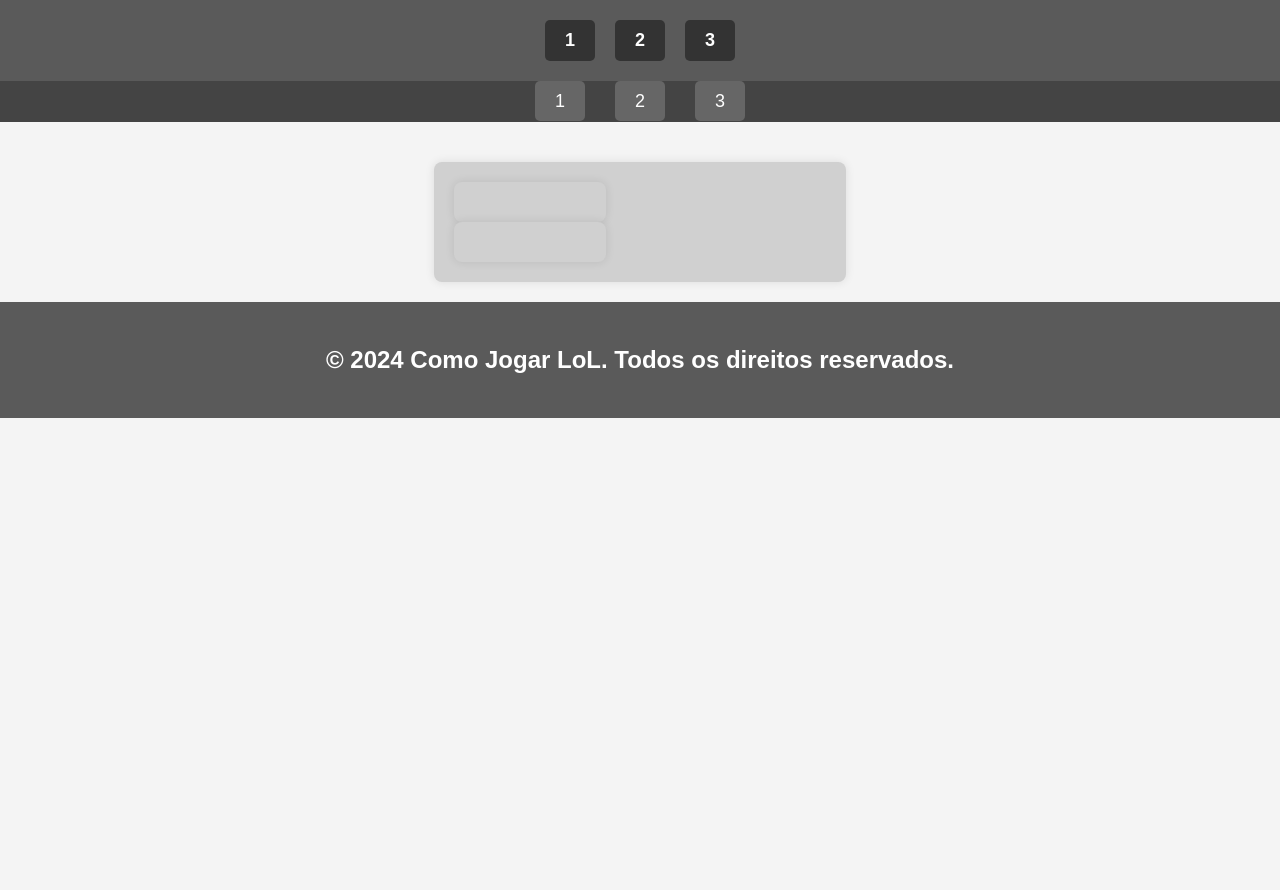
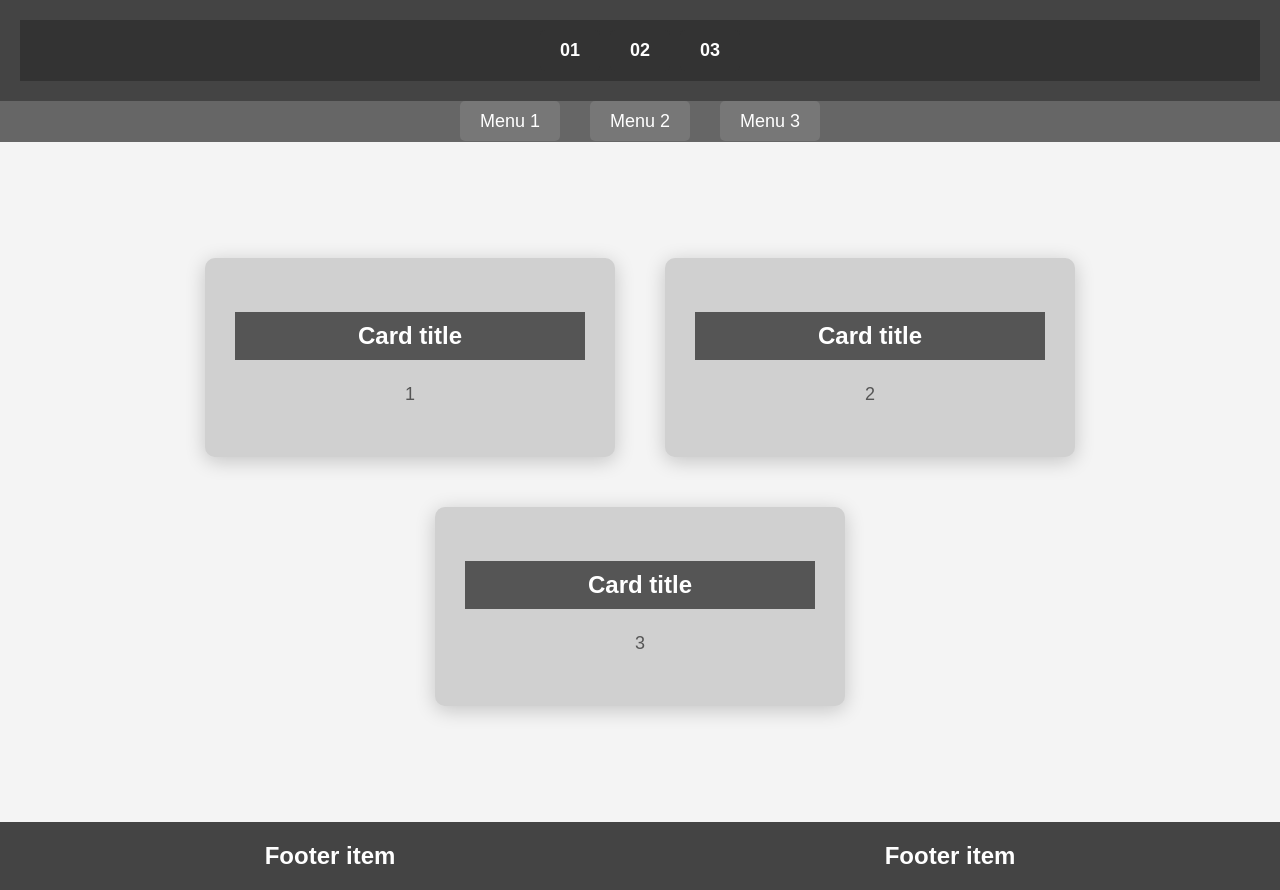
Before and after one commit to Passarin1/Atividade_9, a plain HTML site: page layout2.html in a window 1280 px wide. Before the commit the page ends 800 px from the top, so only its background shows below. Drawn offline with Linux system fonts and the light colour scheme.

Commit message:
Add - Nome

```diff
--- a/css/estilo.css
+++ b/css/estilo.css
@@ -7,7 +7,7 @@ body {
 }
 
 header, footer {
-  background-color: #5a5a5a;
+  background-color: #444; /* Cor mais escura */
   color: white;
   text-align: center;
   padding: 20px;
@@ -20,12 +20,13 @@ header, footer {
   display: flex;
   justify-content: center;
   list-style-type: none;
-  padding: 0;
+  padding: 10px 0; /* Ajuste no padding para deixar espaçado */
   margin: 0;
+  background-color: #333; /* Cor de fundo */
 }
 
 .menu-numeros li {
-  margin: 0 10px;
+  margin: 0 5px; /* Menor espaçamento entre os itens */
 }
 
 .menu-numeros a {
@@ -46,13 +47,15 @@ header, footer {
 
 /* Menu Secundário (abaixo do menu numerado) */
 .menu-secundario {
-  background-color: #444;
+  background-color: #666; /* Ajuste na cor para ser mais clara */
   padding: 10px;
+  display: flex;
+  justify-content: center;
 }
 
 .menu-secundario nav ul {
   display: flex;
-  justify-content: center;
+  justify-content: space-around;
   list-style-type: none;
   padding: 0;
   margin: 0;
@@ -67,7 +70,7 @@ header, footer {
   color: white;
   font-size: 18px;
   padding: 10px 20px;
-  background-color: #666;
+  background-color: #777; /* Fundo mais claro */
   border-radius: 5px;
   transition: background-color 0.3s ease;
 }
@@ -77,49 +80,143 @@ header, footer {
 }
 
 /* Cards Section (Cards Principais) */
+/* Cards Section (Cards Principais) */
 .main-content {
+  display: flex;
+  justify-content: center; /* Centraliza os cards horizontalmente */
+  align-items: center; /* Alinha os cards verticalmente no centro da página */
+  min-height: 80vh; /* Faz a seção ocupar no mínimo 80% da altura da viewport */
   padding: 20px;
 }
 
 .cards {
   display: flex;
-  justify-content: space-around;
-  margin-top: 20px;
+  justify-content: center; /* Centraliza os cards */
+  gap: 50px; /* Espaço entre os cards */
+  max-width: 1200px; /* Largura máxima dos cards para se ajustarem na tela */
+  flex-wrap: wrap; /* Permite que os cards quebrem para a linha de baixo em telas menores */
 }
 
 .card {
   background-color: #d0d0d0;
-  width: 30%;
-  padding: 20px;
-  box-shadow: 0 0 10px rgba(0, 0, 0, 0.1);
-  border-radius: 8px;
-  text-align: center;
+  width: 350px; /* Largura aumentada dos cards */
+  padding: 30px; /* Aumenta o espaço interno dos cards */
+  box-shadow: 0 4px 20px rgba(0, 0, 0, 0.2); /* Sombra mais pronunciada */
+  border-radius: 10px; /* Canto arredondado */
+  text-align: center; /* Alinhar o texto ao centro */
+  transition: transform 0.3s ease; /* Animação para hover */
+}
+
+.card:hover {
+  transform: scale(1.05); /* Efeito de zoom ao passar o mouse */
 }
 
 .card h3 {
-  font-size: 20px;
+  font-size: 24px; /* Aumenta o tamanho do título */
   color: #333;
-  margin-bottom: 10px;
+  margin-bottom: 20px;
+  background-color: #555;
+  padding: 10px;
+  color: white;
 }
 
 .card p {
   color: #555;
-  font-size: 16px;
+  font-size: 18px; /* Aumenta o tamanho do texto */
+  line-height: 1.6; /* Espaçamento entre linhas para facilitar leitura */
 }
 
-/* Footer */z
+/* Footer */
 footer {
   background-color: #444;
   padding: 20px;
   text-align: center;
   color: white;
+  display: flex;
+  justify-content: space-around;
+  align-items: center;
 }
 
-/* Classe adicional usada no menu para layout flexível */
-.caixa {
+body {
+  margin: 0;
+  padding: 0;
+  font-family: Arial, sans-serif;
+  background-color: #f4f4f4;
+}
+
+/* Estilização do Menu Numerado no Header */
+.menu-numeros {
   display: flex;
-  flex-direction: column;
-  justify-content: space-between;
-  align-items: center;
-  flex-wrap: wrap;
+  justify-content: center;
+  list-style-type: none;
+  padding: 10px 0;
+  margin: 0;
+  background-color: #333;
 }
+
+.menu-numeros li {
+  margin: 0 5px;
+}
+
+.menu-numeros a {
+  text-decoration: none;
+  color: white;
+  background-color: #333;
+  padding: 10px 20px;
+  font-size: 18px;
+  font-weight: bold;
+  border-radius: 5px;
+  display: inline-block;
+  transition: background-color 0.3s ease;
+}
+
+.menu-numeros a:hover {
+  background-color: #777;
+}
+
+/* Layout do Conteúdo em Grid */
+.grid-container {
+  display: grid;
+  grid-template-columns: 1fr 2fr 1fr;
+  grid-template-rows: 100px 200px 100px;
+  gap: 10px;
+  padding: 10px;
+}
+
+.cabecalho {
+  grid-column: 1 / 3;
+  grid-row: 1;
+  background-color: #d34d4d;
+  text-align: center;
+  padding: 20px;
+}
+
+.artigo1 {
+  grid-column: 1;
+  grid-row: 2;
+  background-color: #c85fdd;
+  padding: 20px;
+}
+
+.artigo2 {
+  grid-column: 2;
+  grid-row: 2;
+  background-color: #6c8dfa;
+  padding: 20px;
+}
+
+.menu {
+  grid-column: 3;
+  grid-row: 1 / 3;
+  background-color: #a5ff5c;
+  padding: 20px;
+}
+
+.rodape {
+  grid-column: 1 / 4;
+  grid-row: 3;
+  background-color: #ffacac;
+  color: white;
+  text-align: center;
+  padding: 20px;
+}
--- a/layout2.html
+++ b/layout2.html
@@ -1,47 +1,54 @@
 <!DOCTYPE html>
-<html lang="pt-br">
+<html lang="pt-BR">
 <head>
   <meta charset="UTF-8">
   <meta name="viewport" content="width=device-width, initial-scale=1.0">
-    <title></title>
-    <link rel="stylesheet" href="css/estilo.css">
+  <title>Layout de Página</title>
+  <link rel="stylesheet" href="/css/estilo.css">
 </head>
 <body>
+
   <header>
+    <ul class="menu-numeros">
+      <li><a href="/index.html">01</a></li>
+      <li><a href="/layout2.html">02</a></li>
+      <li><a href="/layout3.html">03</a></li>
+    </ul>
+  </header>
+
+  <div class="menu-secundario">
     <nav>
-            <ul class="menu-numeros">
-                <li><a href="/index.html">1</a></li>
-                <li><a href="/layout2.html">2</a></li>
-                <li><a href="/layout3.html">3</a></li>
+      <ul>
+        <li><a href="/index.html">Menu 1</a></li>
+        <li><a href="/layout2.html">Menu 2</a></li>
+        <li><a href="/layout3.html">Menu 3</a></li>
+
       </ul>
     </nav>
-    </header>
+  </div>
 
-    <section class="menu-secundario">
-        <nav>
-            <ul>
-                <li><a href="/index.html">1</a></li>
-                <li><a href="/layout2.html">2</a></li>
-                <li><a href="/layout3.html">3</a></li>
-            </ul>
-        </nav>
-    </section>
-
+  <!-- Seção Principal com Cards -->
   <section class="main-content">
     <div class="cards">
       <div class="card">
-
-            <div class="card">
-
+        <h3>Card title</h3>
+        <p>1</p>
       </div>
       <div class="card">
-
+        <h3>Card title</h3>
+        <p>2</p>
+      </div>
+      <div class="card">
+        <h3>Card title</h3>
+        <p>3</p>
       </div>
     </div>
   </section>
 
   <footer>
-        <p>&copy; 2024 Como Jogar LoL. Todos os direitos reservados.</p>
+    <div>Footer item</div>
+    <div>Footer item</div>
   </footer>
+
 </body>
 </html>
```
Also changed, not shown: index.html (+15 -23 lines), layout3.html (+1 -1 lines). Lines whose indentation alone changed are shown as unchanged.
